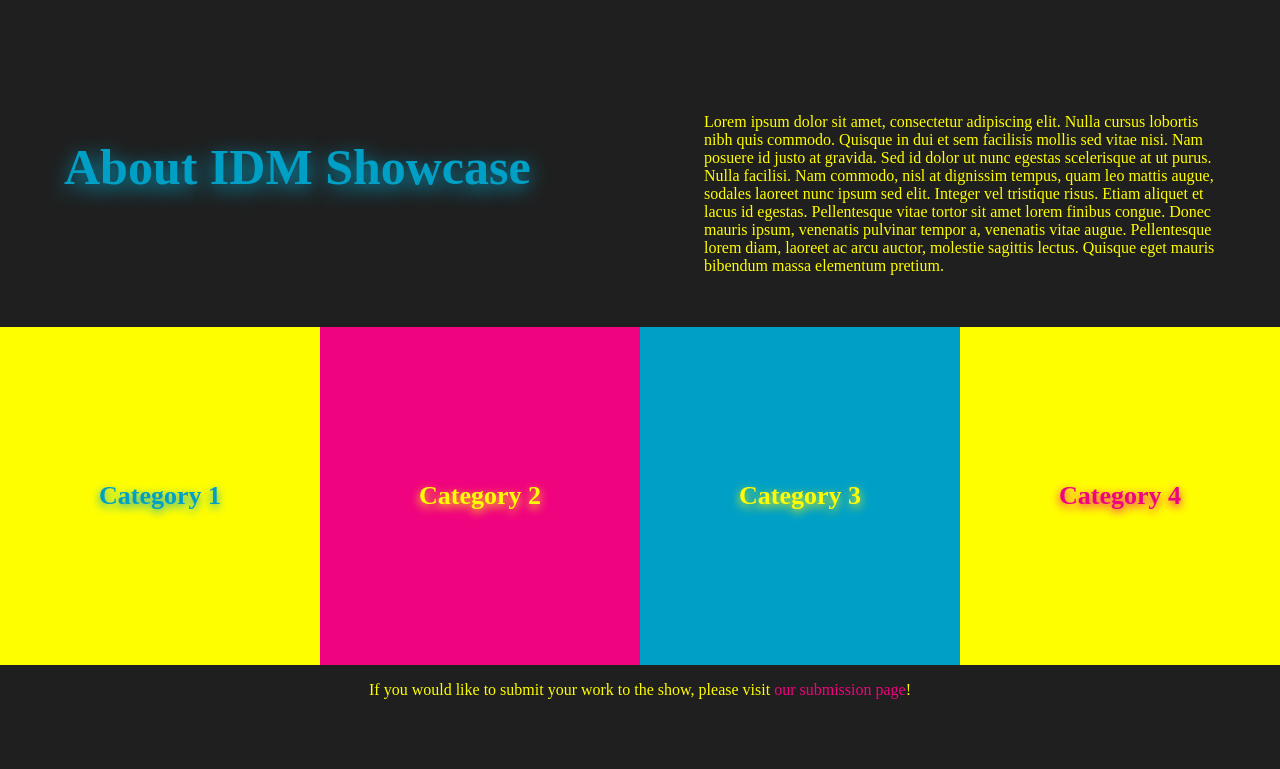
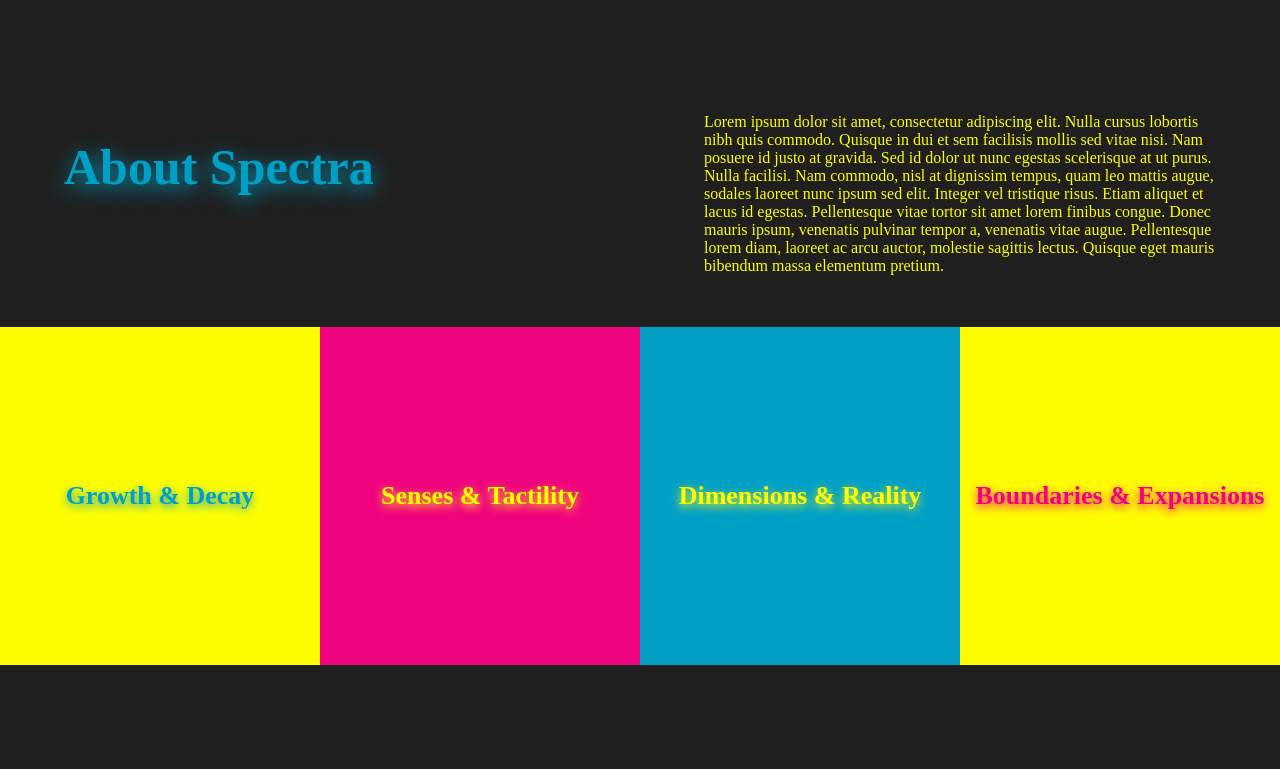
Before and after one commit to alexyixuanxu/idmshowcase19, a plain HTML site: page index.html in a window 1280 px wide. Shown: the part 980-1749 px from the top of the page. Drawn offline with nearby package versions, Linux system fonts and the light colour scheme.

Commit message:
changed some text

```diff
--- a/index.html
+++ b/index.html
@@ -81,7 +81,7 @@
 
     <section id="about">
         <div id="about-text-container">
-            <h2 id="about-heading" class="section-heading">About IDM Showcase</h2>
+            <h2 id="about-heading" class="section-heading">About Spectra</h2>
 
             <p id="about-text">
                 Lorem ipsum dolor sit amet, consectetur adipiscing elit. Nulla cursus lobortis nibh quis commodo. Quisque in dui et sem facilisis mollis sed vitae nisi. Nam posuere id justo at gravida. Sed id dolor ut nunc egestas scelerisque at ut purus. Nulla facilisi. Nam commodo, nisl at dignissim tempus, quam leo mattis augue, sodales laoreet nunc ipsum sed elit. Integer vel tristique risus. Etiam aliquet et lacus id egestas. Pellentesque vitae tortor sit amet lorem finibus congue. Donec mauris ipsum, venenatis pulvinar tempor a, venenatis vitae augue. Pellentesque lorem diam, laoreet ac arcu auctor, molestie sagittis lectus. Quisque eget mauris bibendum massa elementum pretium.
@@ -93,23 +93,23 @@
         <div id="about-categories-container">
             <!--rename when we know what the categories will be-->
             <div id="category1" class="category">
-                <h3 class="category-heading">Category 1</h3>
+                <h3 class="category-heading">Growth & Decay</h3>
             </div>
 
             <div id="category2" class="category">
-                <h3 class="category-heading">Category 2</h3>
+                <h3 class="category-heading">Senses & Tactility</h3>
             </div>
 
             <div id="category3" class="category">
-                <h3 class="category-heading">Category 3</h3>
+                <h3 class="category-heading">Dimensions & Reality</h3>
             </div>
 
             <div id="category4" class="category">
-                <h3 class="category-heading">Category 4</h3>
+                <h3 class="category-heading">Boundaries & Expansions</h3>
             </div>
         </div>
 
-        <p id="about-submit-text">If you would like to submit your work to the show, please visit <a href="https://docs.google.com/forms/d/e/1FAIpQLSdIlAM_K3m3-JHoR1DJ4JeSjQFSKgbMFNPmZM9jrbtbv4v8Kw/viewform?vc=0&c=0&w=1">our submission page</a>!</p>
+<!--         <p id="about-submit-text">If you would like to submit your work to the show, please visit <a href="https://docs.google.com/forms/d/e/1FAIpQLSdIlAM_K3m3-JHoR1DJ4JeSjQFSKgbMFNPmZM9jrbtbv4v8Kw/viewform?vc=0&c=0&w=1">our submission page</a>!</p> -->
     </section>
 
     <!--------------------------------------------->
@@ -152,7 +152,7 @@
             <h2 id="previous-shows-heading" class="section-heading">Previous Shows</h2>
 
             <p id="previous-shows-text">
-                Lorem ipsum dolor sit amet, consectetur adipiscing elit. Nulla cursus lobortis nibh quis commodo. Quisque in dui et sem facilisis mollis sed vitae nisi. Nam posuere id justo at gravida. Sed id dolor ut nunc egestas scelerisque at ut purus. Nulla facilisi. Nam commodo, nisl at dignissim tempus, quam leo mattis augue, sodales laoreet nunc ipsum sed elit. Integer vel tristique risus. Etiam aliquet et lacus id egestas. Pellentesque vitae tortor sit amet lorem finibus congue. Donec mauris ipsum, venenatis pulvinar tempor a, venenatis vitae augue. Pellentesque lorem diam, laoreet ac arcu auctor, molestie sagittis lectus. Quisque eget mauris bibendum massa elementum pretium.
+                Virtual Reality, Augmented Reality, Installations, Interactive Audio. Simply Buzzwords. What excites us all are the implementations of these ideas. The possibility of experiencing something meaningful beyond the hype of buzz. The Integrated Digital Media major at NYU attempts to bring these ideas into meaningful experiences and interactions. With highly experimental work, these experimentations lead to high levels of innovation and interesting possibilities in mediums we already know such as graphics, film, user experience as well as possibilities in emerging mediums of VR, AR, and Creative Coding.
             </p>
         </div>
 
```
